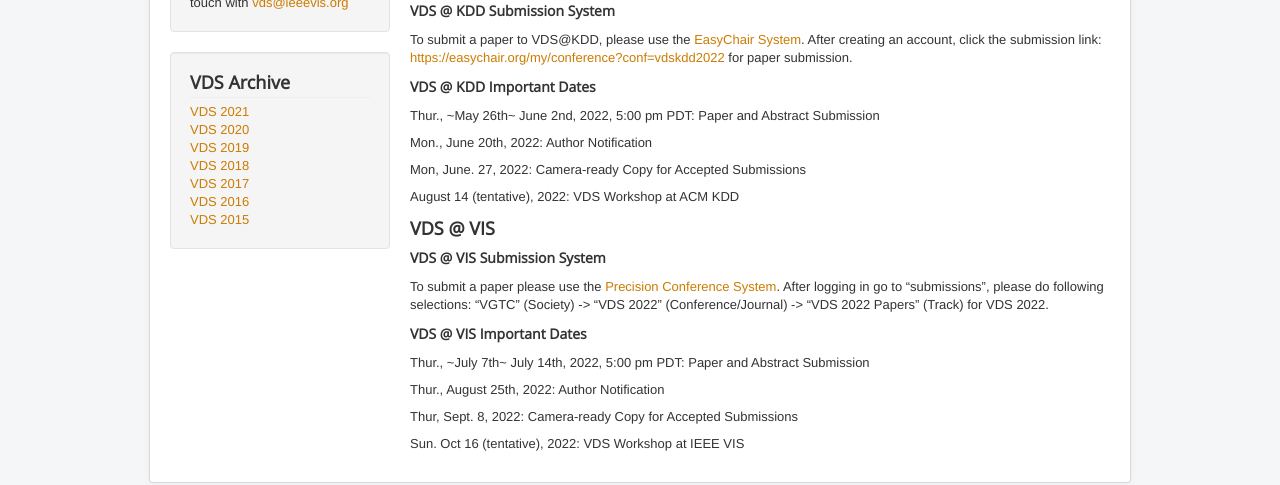
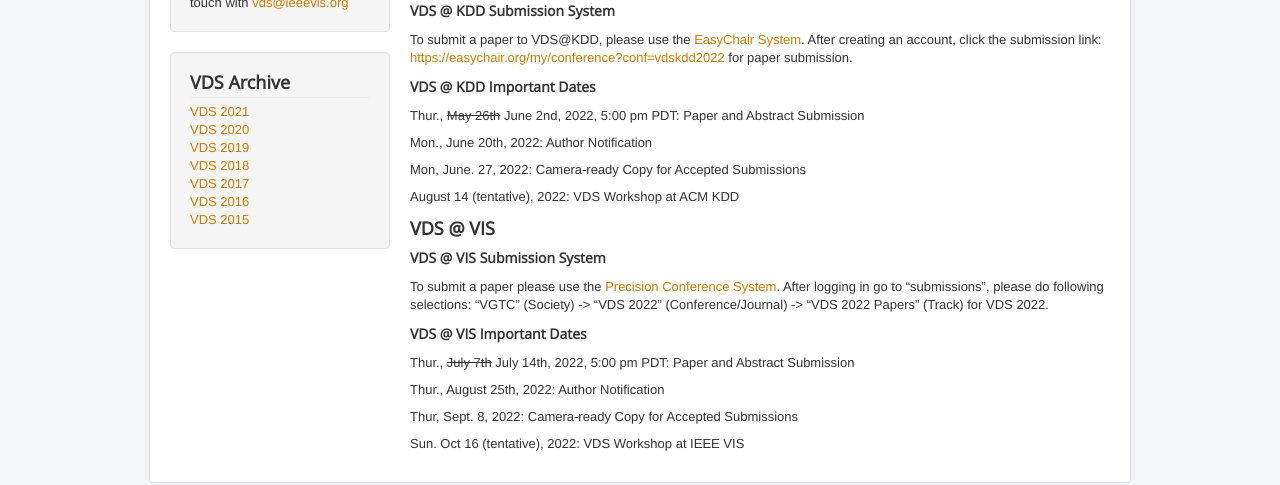
Before and after one commit to visualdatascience/2022, a Jekyll site: the page built from cfp.md, in a window 1280 px wide. Shown: the part 1064-1549 px from the top of the page. Built offline with Jekyll 4.4.1, drawn with Linux system fonts in a browser that asks for light colours.

Commit message:
minor fix

```diff
--- a/cfp.md
+++ b/cfp.md
@@ -34,7 +34,7 @@ To submit a paper to VDS@KDD, please use the [EasyChair System](https://easychai
 
 #### VDS @ KDD Important Dates
 
-Thur., ~May 26th~ June 2nd, 2022, 5:00 pm PDT: Paper and Abstract Submission
+Thur., ~~May 26th~~ June 2nd, 2022, 5:00 pm PDT: Paper and Abstract Submission
 
 Mon., June 20th, 2022: Author Notification
 
@@ -49,7 +49,7 @@ To submit a paper please use the [Precision Conference System](https://new.preci
 
 #### VDS @ VIS Important Dates
 
-Thur., ~July 7th~ July 14th, 2022, 5:00 pm PDT: Paper and Abstract Submission
+Thur., ~~July 7th~~ July 14th, 2022, 5:00 pm PDT: Paper and Abstract Submission
 
 Thur., August 25th, 2022: Author Notification
 
```
